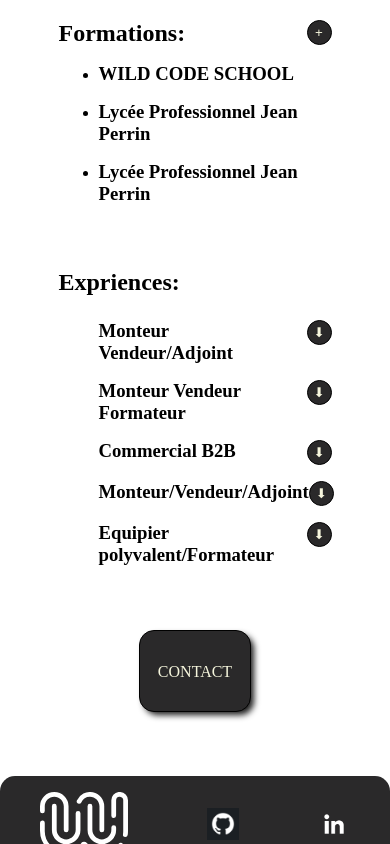
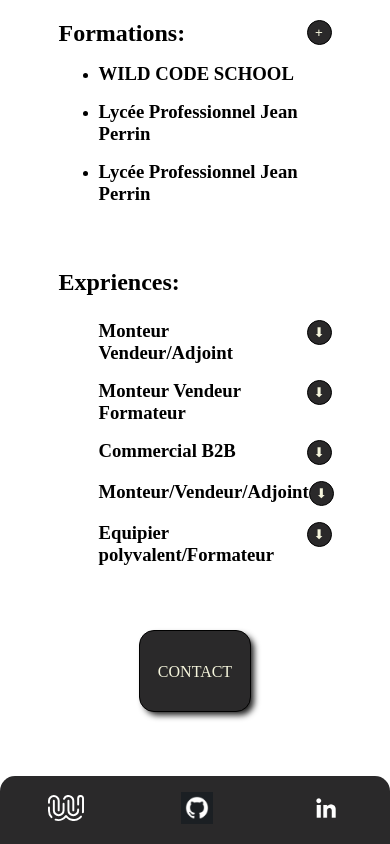
Before and after one commit to MichaelLELU/Portfolio-React, a React (Vite) app: page / in a window 390 px wide. In both pictures the pointer is over the picture 65 px from the left and 1320 px from the top of the page. Shown: the part 513-1357 px from the top of the page. Built offline with nearby package versions, Linux system fonts and the light colour scheme.

Commit message:
fix: css responsiv footer

```diff
--- a/src/components/footer/footerStyle.scss
+++ b/src/components/footer/footerStyle.scss
@@ -24,10 +24,16 @@
     .logoFooter {
         width: 3em;
     }
+    :hover.logoFooter {
+        width: 3.3em;
+    }
 }
 
 @media screen and (max-width: 500px) {
     .logoFooter {
         width: 2em;
     }
+    :hover.logoFooter {
+        width: 2.2em;
+    }
 }
```
